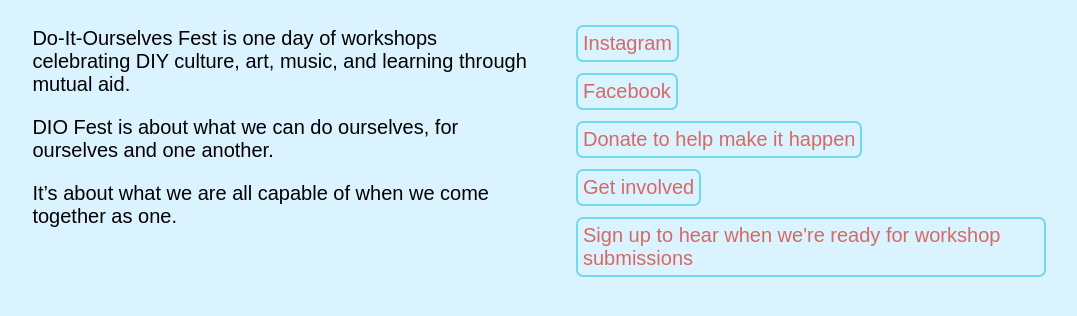
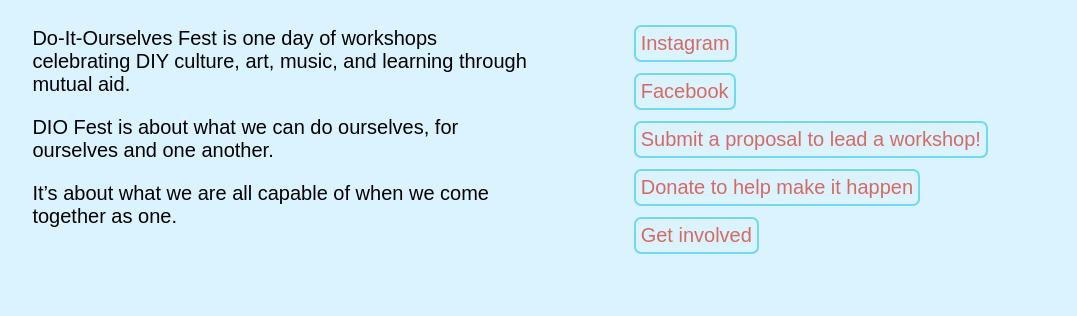
Before and after one commit to clottman/diolnk, an Eleventy site: page src/index.njk in a window 1280 px wide. Shown: the part 366-682 px from the top of the page, without its empty margins (102-1179 px from the left). Built offline with nearby package versions, Linux system fonts and the light colour scheme; Eleventy itself is replaced by a stand-in of ours; files that its build step writes are made by us from their sources; a web font is replaced by a local one.

Commit message:
add workshop submission form

```diff
--- a/src/index.njk
+++ b/src/index.njk
@@ -21,9 +21,9 @@ layout: layouts/base.njk
         <ul class="links">
             <li><a href="https://www.instagram.com/doitourselvesfest/">Instagram</a></li>
             <li><a href="https://www.facebook.com/doitourselvesfest">Facebook</a></li>
+            <li><a href="https://forms.gle/3S4bgkCS6g1dhDXG8">Submit a proposal to lead a workshop!</a></li>
             <li><a href="https://www.gofundme.com/f/bring-back-doitourselves-fest-in-lincoln">Donate to help make it happen</a></li>
             <li><a href="https://forms.gle/csWeh5Cdsw97drnm7">Get involved</a></li>
-            <li><a href="https://forms.gle/csWeh5Cdsw97drnm7">Sign up to hear when we're ready for workshop submissions</a></li>
         </ul>
     </div>
 </div>
```
